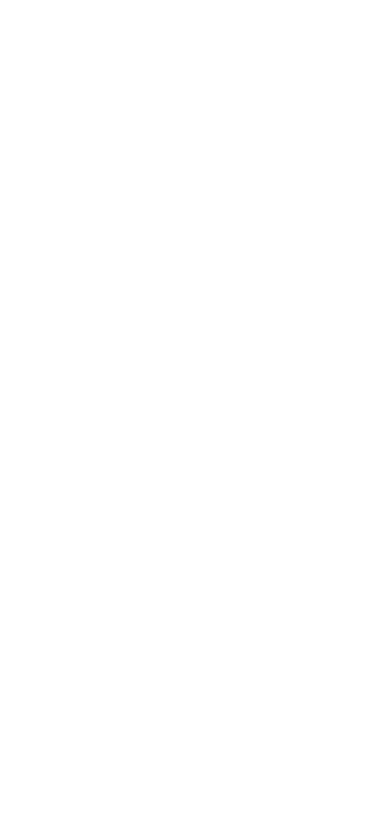
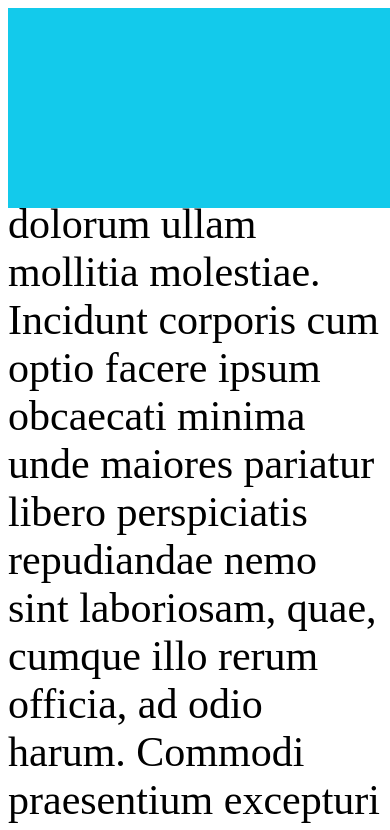
Before and after one commit to ramanansivagnanam/Css_learnings, a plain HTML site: page postioning.html in a window 390 px wide. Shown: the top 830 px of the page. Drawn offline with Linux system fonts and the light colour scheme.

Commit message:
media query

```diff
--- /dev/null
+++ b/media.css
@@ -0,0 +1,39 @@
+/* @media media-type and (media-feature-rule) {
+     CSS rules go here
+    }
+/*
+    media-type:
+       all, screen, print, speech
+
+*/
+
+
+body, h1{
+    margin: 0;
+}
+
+
+@media screen and (min-width: 800px) {
+    #container {
+      margin: 1em 2em;
+    }
+  }
+
+  /* @media screen and (width: 600px) {
+    body {
+        background: red;
+    }
+} */
+
+@media screen and (max-width: 600px) {
+    body {
+        background: blue;
+    }
+}
+
+
+@media (orientation: landscape) {
+    body {
+        background: rebeccapurple;
+    }
+}
--- a/positioning.css
+++ b/positioning.css
@@ -0,0 +1,20 @@
+/* position static default document flow */
+#parent{
+    display: flex;
+}
+#parent #child-1{
+
+    height: 200px;
+    width: 100%;
+    margin: 8px;
+    background: rgb(19, 202, 235);
+    display: flex;
+    flex: 1;
+    /* position: static; */
+    position: fixed;
+    top: 0;
+    left: 0;
+    bottom: 0;
+    right: 0;
+
+}
--- a/postioning.html
+++ b/postioning.html
@@ -1,22 +1,74 @@
 <!DOCTYPE html>
 <html lang="en">
-<head>
-    <meta charset="UTF-8">
-    <meta http-equiv="X-UA-Compatible" content="IE=edge">
-    <meta name="viewport" content="width=device-width, initial-scale=1.0">
+  <head>
+    <meta charset="UTF-8" />
+    <meta http-equiv="X-UA-Compatible" content="IE=edge" />
+    <meta name="viewport" content="width=device-width, initial-scale=1.0" />
     <title>Poisitioning</title>
-    <link rel="stylesheet" href="positioning.css">
-</head>
-<body>
-    <header>
+    <link rel="stylesheet" href="positioning.css" />
+  </head>
+  <body>
+    <header></header>
+    <section id="parent">
+      <section id="child-1"></section>
 
-    </header>
-    <section id="parent">
-        <section id="child-1"></section>
-        <section id="child-2"></section>
+      <div id="child-3" style="font-size: 42px;">
+        Lorem ipsum dolor sit amet consectetur adipisicing elit. Ratione debitis
+        dolorum ullam mollitia molestiae. Incidunt corporis cum optio facere
+        ipsum obcaecati minima unde maiores pariatur libero perspiciatis
+        repudiandae nemo sint laboriosam, quae, cumque illo rerum officia, ad
+        odio harum. Commodi praesentium excepturi maxime tempora nihil
+        dignissimos, odio eos, nulla officiis minima magni illo temporibus esse,
+        error libero aperiam nisi officia dolor. Cum reiciendis sequi illum
+        nulla ad officia delectus consequatur voluptate mollitia! Dicta
+        aspernatur distinctio ad consequuntur ex architecto iure repellat at
+        quasi omnis recusandae, iste quos atque corporis nesciunt praesentium
+        tempore voluptas optio in perferendis a nihil. Id aliquam iure similique
+        atque dolorem beatae quisquam aspernatur, quidem molestiae, quasi
+        officiis, veritatis cumque eligendi soluta. Quas illum fuga aliquam
+        neque laudantium temporibus animi tenetur expedita rem? Inventore
+        explicabo consectetur cum! Neque ea, corrupti labore, iste ipsum
+        repellendus reprehenderit autem illum quam magni, quaerat nihil eum?
+        Unde temporibus consectetur sit quidem ipsum possimus repellendus
+        praesentium fugiat veritatis, laborum quia voluptates eveniet culpa
+        iusto sequi ipsam deleniti! Alias labore tempore qui, tenetur, a quo
+        fugiat pariatur ullam aut aspernatur rem aliquid vero obcaecati enim
+        deleniti? Voluptatibus atque pariatur quidem facere ad repellendus!
+        Nostrum ipsam cumque vel. In, aspernatur mollitia quae fugiat ullam quod
+        optio asperiores ad fuga iusto molestias esse. Fugiat eum culpa magni
+        placeat reprehenderit officiis! Voluptas eligendi unde asperiores
+        expedita dolorum aliquam a temporibus repellat consectetur accusamus.
+        Eveniet officia quam ipsam animi, possimus fugit, minima totam dicta
+        quaerat nulla perferendis ex sunt ratione magnam non labore quibusdam
+        eos fuga quia sequi dolorum officiis nemo in! Vitae, rem ad, dolor atque
+        aliquid officia amet pariatur tenetur minus, sequi earum fugiat dolorum
+        eligendi in. Reprehenderit nulla accusantium sint ea suscipit. Labore at
+        cupiditate amet ab culpa incidunt aliquid consequatur eligendi hic,
+        perspiciatis dolorum dolore voluptatibus cumque, quis sapiente. Sequi
+        amet nesciunt veritatis dolorum nisi. Voluptatibus praesentium modi ab
+        quo facere magni sapiente veniam ipsum rem fuga obcaecati, molestiae
+        nobis mollitia in velit quaerat animi nemo, deserunt voluptatem iure.
+        Minima porro, laudantium quia ea voluptatem quam quas omnis ut nisi
+        quae, inventore non dolorum enim mollitia distinctio reiciendis
+        necessitatibus pariatur saepe, ullam assumenda ratione ipsum. Ipsa atque
+        vel commodi quaerat magnam nobis quo quisquam perferendis doloremque?
+        Enim ea optio repellat corporis error eius porro consequatur quas odio,
+        eos velit, dignissimos, et quisquam deserunt reprehenderit tempore
+        maxime numquam sed. Consectetur voluptas excepturi id. Voluptas neque
+        aliquid et maxime, omnis impedit, corrupti iure nulla, ipsam odit ut
+        sequi. Culpa facere magnam perferendis sit, nam aliquid quos iure nulla
+        id obcaecati error, dignissimos maiores reprehenderit? Cumque nisi
+        veritatis beatae minima tempore numquam necessitatibus totam consectetur
+        laborum dolor minus provident illum in maiores excepturi iure, enim qui
+        consequuntur alias recusandae exercitationem at eos dolore
+        reprehenderit. Eligendi, magnam dolorem quos illum non veritatis
+        praesentium labore animi cupiditate nihil quisquam assumenda saepe
+        eveniet perferendis sint ipsum iste quibusdam dolorum, ratione fuga. Sit
+        iste voluptate magnam sunt quis ad, fuga harum omnis praesentium vitae,
+        dignissimos at. Veritatis sint dicta modi? Rerum laudantium, libero vero
+        fuga voluptatum repellat autem nesciunt non?
+      </div>
     </section>
-    <footer>
-
-    </footer>
-</body>
+    <footer></footer>
+  </body>
 </html>
```
Also changed, not shown: media.html (added, +15 -0 lines).
